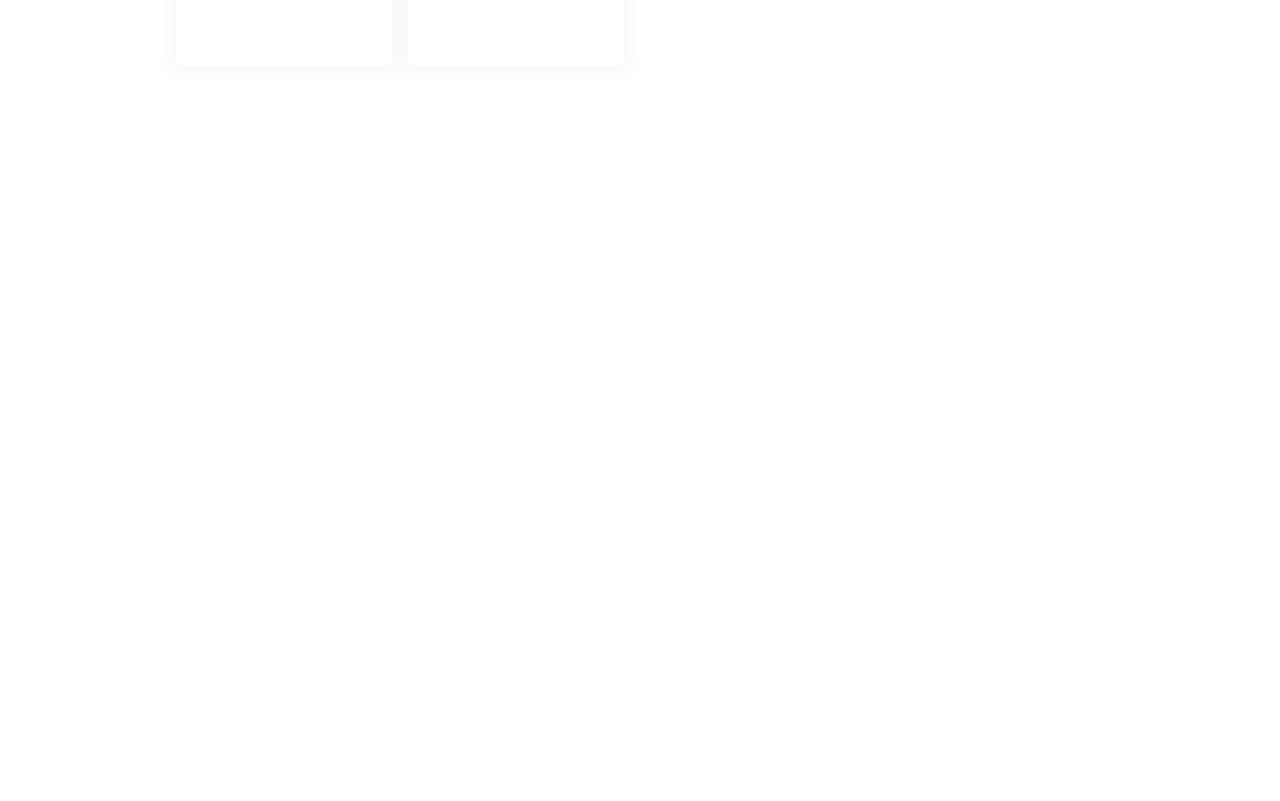
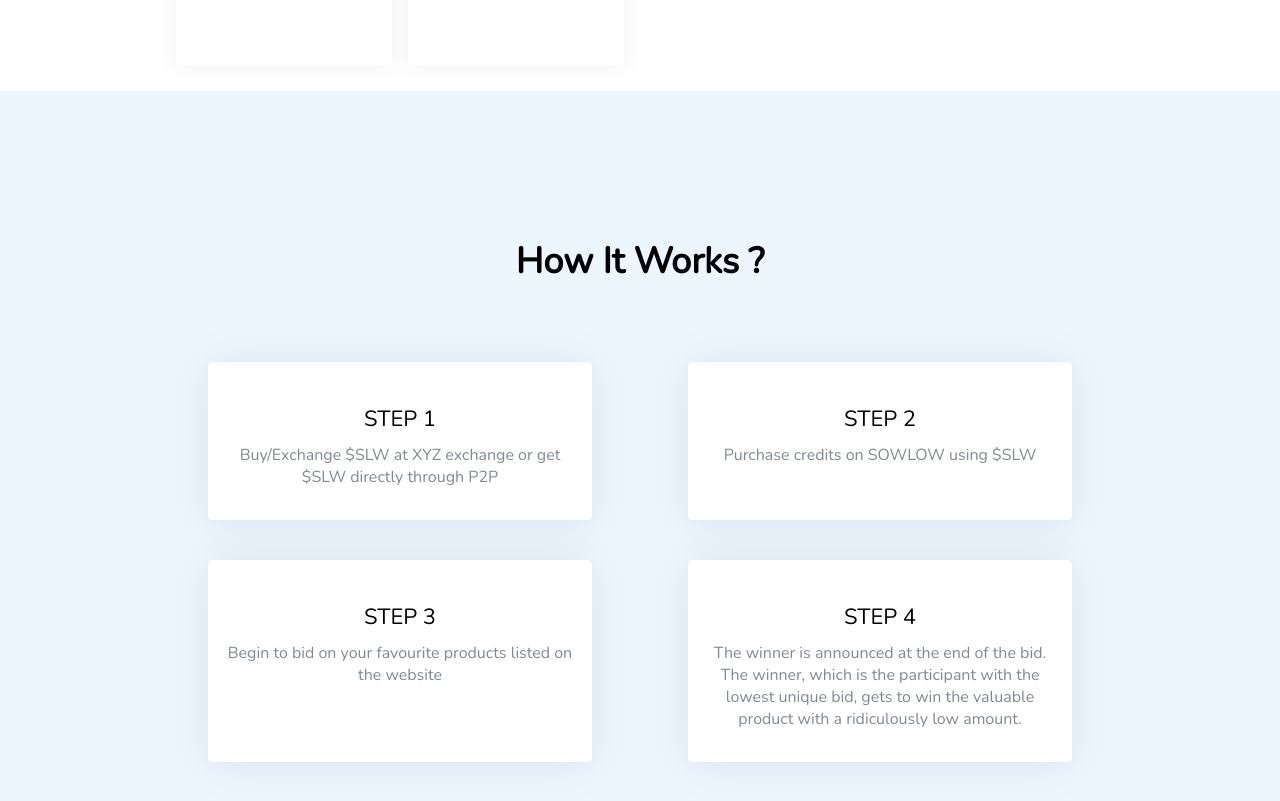
Before and after one commit to aryanknight/sowlow, a React (Create React App) app: page / in a window 1280 px wide. Shown: the part 1509-2310 px from the top of the page. Before the commit the page ends 1600 px from the top, so only its background shows below. Built offline with nearby package versions, Linux system fonts and the light colour scheme.

Commit message:
how it works

```diff
--- a/src/App.js
+++ b/src/App.js
@@ -1,6 +1,7 @@
 import Navbar from './Components/Navbar/Navbar';
 import Intro from './Components/Intro/Intro';
 import Overview from './Components/Overview/Overview';
+import How from './Components/How/How';
 import './App.css';
 
 function App() {
@@ -10,6 +11,7 @@
         <Navbar/>
         <Intro/>
         <Overview/>
+        <How/>
       </div>
     </div>
   );
--- /dev/null
+++ b/src/Components/How/Cards.jsx
@@ -0,0 +1,14 @@
+import React from 'react';
+
+export default function Cards({title,para}) {
+    return (
+        <div className="cards">
+            <div className="card-title">
+                {title}
+            </div>
+            <div className="card-para">
+                {para}
+            </div>
+        </div>
+    )
+}
--- /dev/null
+++ b/src/Components/How/How.css
@@ -0,0 +1,43 @@
+.how-cont{
+    height: 100vh;
+    width: 100%;
+    max-width: 100%;
+    display: flex;
+    justify-content: center;
+    align-items: center;
+    background-color: #edf5ff;
+}
+
+.how{
+    display: flex;
+    flex-wrap: wrap;
+    justify-content: space-around;
+    margin-top: 20px;
+
+}
+
+.cards{
+    background-color: white;
+    border-radius: 5px;
+    width: 40%;
+    padding: 2rem 1rem;
+    box-shadow: 0 2px 48px 0 rgb(0 0 0 / 8%);
+    margin-top: 40px;
+    transition: 0.5s;
+    cursor: pointer;
+}
+
+.cards:hover{
+    transform: translateY(-10px);
+}
+
+.card-title{
+    width: 100%;
+    font-size: 22px;
+    text-align: center;
+}
+.card-para{
+    width: 100%;
+    text-align: center;
+    color: #818992;
+}
--- /dev/null
+++ b/src/Components/How/How.jsx
@@ -0,0 +1,21 @@
+import React from 'react';
+import Cards from './Cards';
+import "./How.css";
+
+export default function How() {
+    return (
+        <div className="how-cont">
+            <div className="container-medium">
+                <div className="main-title">
+                    How It Works ?
+                </div>
+                <div className="how">
+                    <Cards title="STEP 1" para="Buy/Exchange $SLW at XYZ exchange or get $SLW directly through P2P" />
+                    <Cards title="STEP 2" para="Purchase credits on SOWLOW using $SLW" />
+                    <Cards title="STEP 3" para="Begin to bid on your favourite products listed on the website" />
+                    <Cards title="STEP 4" para="The winner is announced at the end of the bid. The winner, which is the participant with the lowest unique bid, gets to win the valuable product with a ridiculously low amount." />
+                </div>
+            </div>
+        </div>
+    )
+}
```
